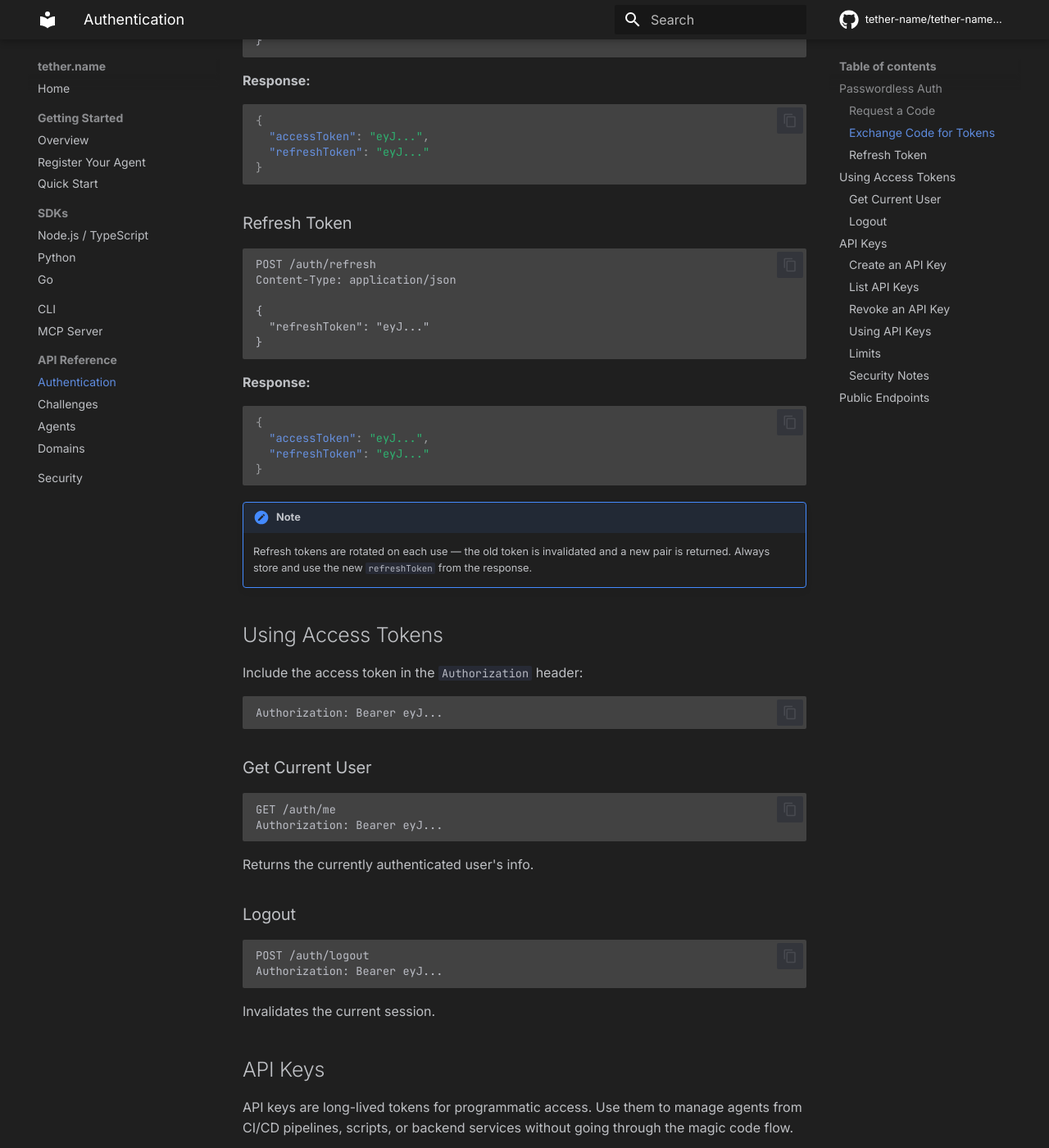
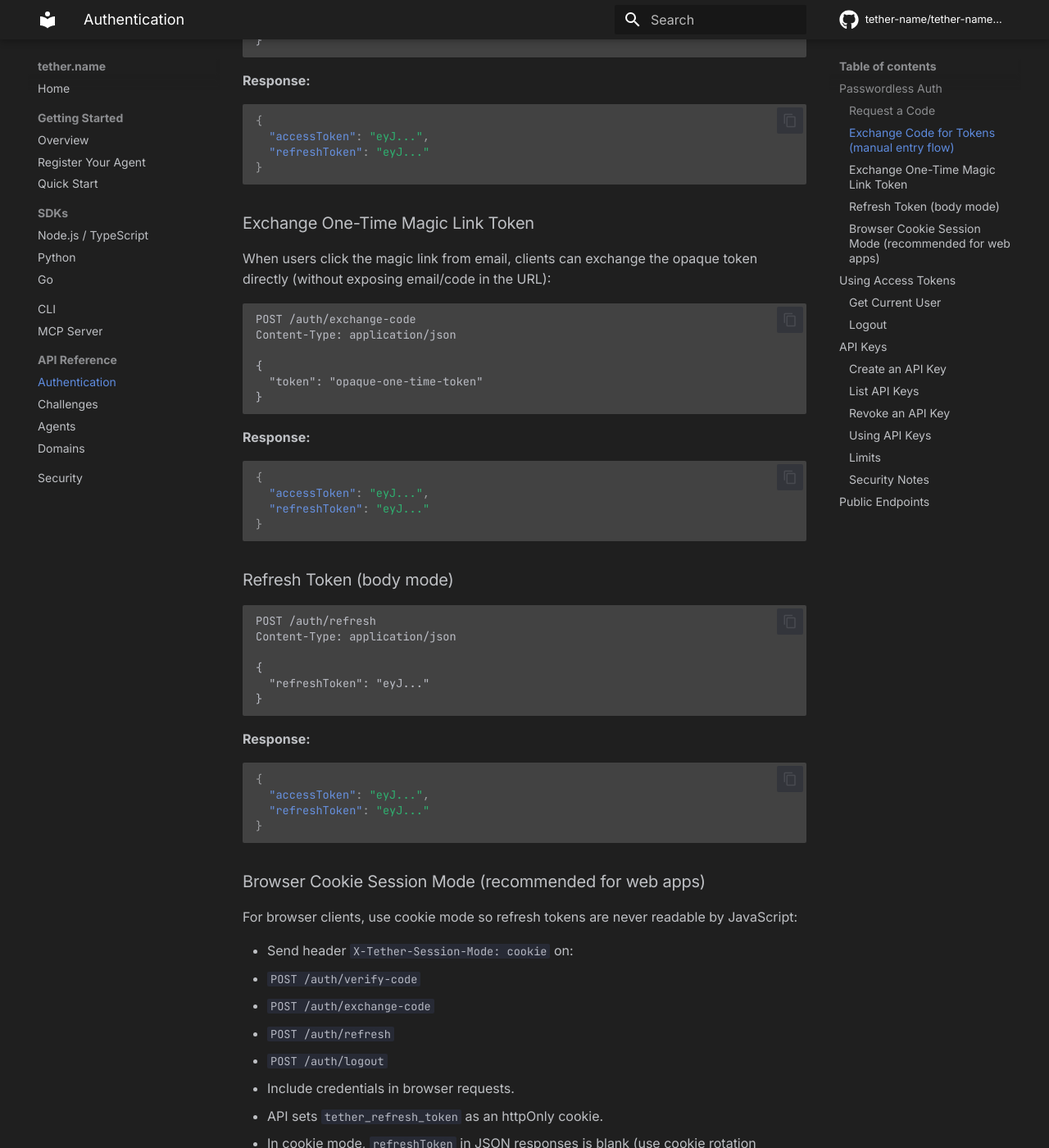
Before and after one commit to tether-name/tether-name-docs, an MkDocs documentation site: the page built from docs/api/auth.md, in a window 1280 px wide and 1400 px high, scrolled down 739 px. Shown: the whole window at 82% size. Built offline with MkDocs 1.6.1 and Material for MkDocs 9.7.7, drawn with Linux system fonts in a browser that asks for light colours; comment, search, counter and statistics services are not loaded; some of the changed text lies outside the part shown.

Commit message:
docs(auth): document exchange-code and cookie session mode
- add /auth/exchange-code details\n- document cookie-mode refresh/logout with X-Tether-Session-Mode\n- include /.well-known/tether-name.json in public endpoints

````diff
--- a/docs/api/auth.md
+++ b/docs/api/auth.md
@@ -19,7 +19,7 @@ Content-Type: application/json
 
 A magic code is sent to the provided email.
 
-### Exchange Code for Tokens
+### Exchange Code for Tokens (manual entry flow)
 
 ```
 POST /auth/verify-code
@@ -40,7 +40,29 @@ Content-Type: application/json
 }
 ```
 
-### Refresh Token
+### Exchange One-Time Magic Link Token
+
+When users click the magic link from email, clients can exchange the opaque token directly (without exposing email/code in the URL):
+
+```
+POST /auth/exchange-code
+Content-Type: application/json
+
+{
+  "token": "opaque-one-time-token"
+}
+```
+
+**Response:**
+
+```json
+{
+  "accessToken": "eyJ...",
+  "refreshToken": "eyJ..."
+}
+```
+
+### Refresh Token (body mode)
 
 ```
 POST /auth/refresh
@@ -58,6 +80,26 @@ Content-Type: application/json
   "accessToken": "eyJ...",
   "refreshToken": "eyJ..."
 }
+```
+
+### Browser Cookie Session Mode (recommended for web apps)
+
+For browser clients, use cookie mode so refresh tokens are never readable by JavaScript:
+
+- Send header `X-Tether-Session-Mode: cookie` on:
+  - `POST /auth/verify-code`
+  - `POST /auth/exchange-code`
+  - `POST /auth/refresh`
+  - `POST /auth/logout`
+- Include credentials in browser requests.
+- API sets `tether_refresh_token` as an httpOnly cookie.
+- In cookie mode, `refreshToken` in JSON responses is blank (use cookie rotation instead).
+
+Cookie-mode refresh call:
+
+```
+POST /auth/refresh
+X-Tether-Session-Mode: cookie
 ```
 
 !!! note
@@ -82,9 +124,22 @@ Returns the currently authenticated user's info.
 
 ### Logout
 
+Body mode:
+
 ```
 POST /auth/logout
-Authorization: Bearer eyJ...
+Content-Type: application/json
+
+{
+  "refreshToken": "eyJ..."
+}
+```
+
+Cookie mode:
+
+```
+POST /auth/logout
+X-Tether-Session-Mode: cookie
 ```
 
 Invalidates the current session.
@@ -193,3 +248,4 @@ The following endpoints do **not** require authentication:
 - `POST /challenge` — Request a challenge
 - `POST /challenge/verify` — Submit proof
 - `GET /challenge/{code}` — Check challenge status
+- `GET /.well-known/tether-name.json` — Machine-readable endpoint map and protocol metadata
````
